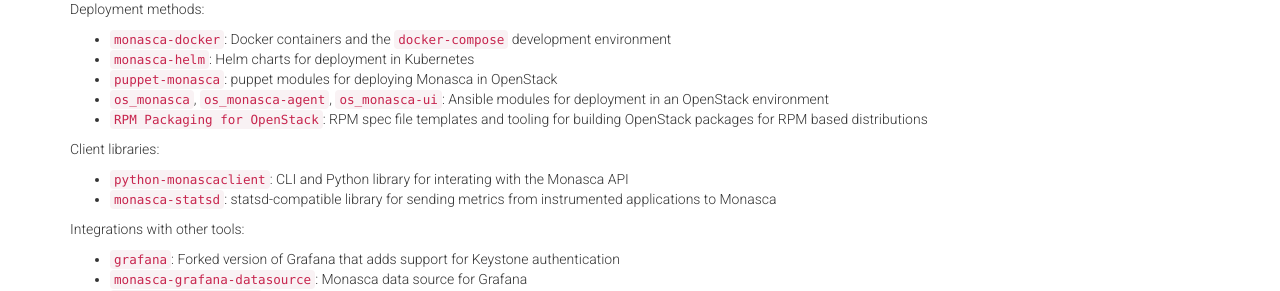
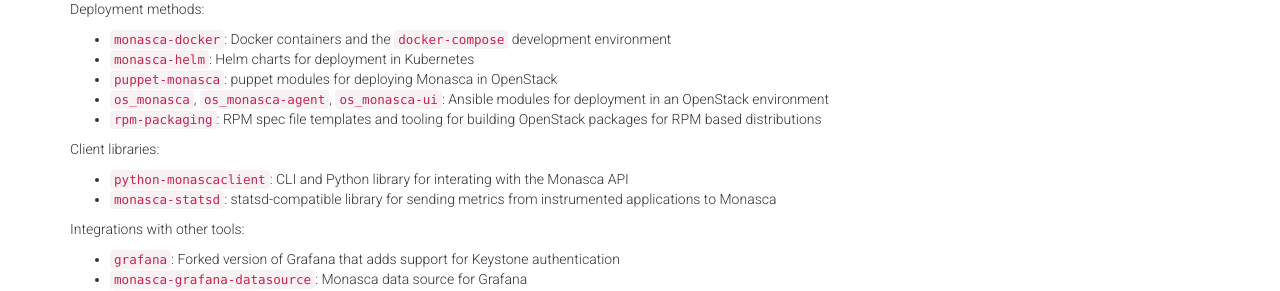
Before and after one commit to monasca/monasca.github.io, a Jekyll site: the page built from docs/architecture.md, in a window 1280 px wide. Shown: the part 1120-1411 px from the top of the page. Built offline with Jekyll 4.4.1, drawn with Linux system fonts in a browser that asks for light colours.

```diff
--- a/docs/architecture.md
+++ b/docs/architecture.md
@@ -32,7 +32,7 @@
  * [`puppet-monasca`][10]: puppet modules for deploying Monasca in OpenStack
  * [`os_monasca`][11], [`os_monasca-agent`][12], [`os_monasca-ui`][13]: Ansible
    modules for deployment in an OpenStack environment
- * [`RPM Packaging for OpenStack`][22]: RPM spec file templates and tooling for
+ * [`rpm-packaging`][22]: RPM spec file templates and tooling for
    building OpenStack packages for RPM based distributions
 
 Client libraries:
```
